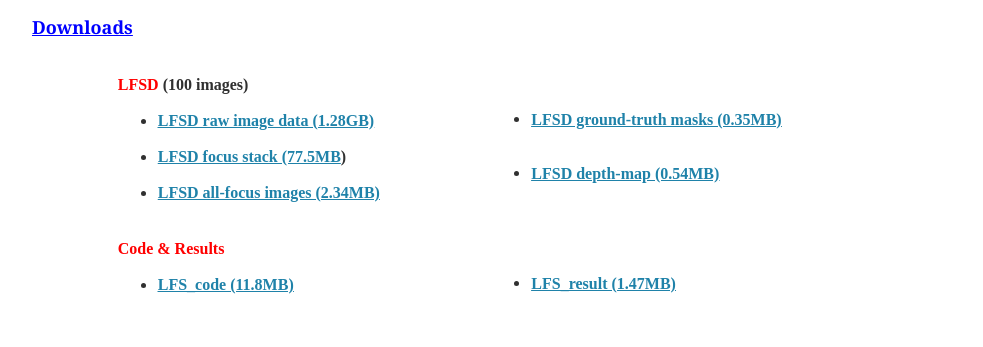
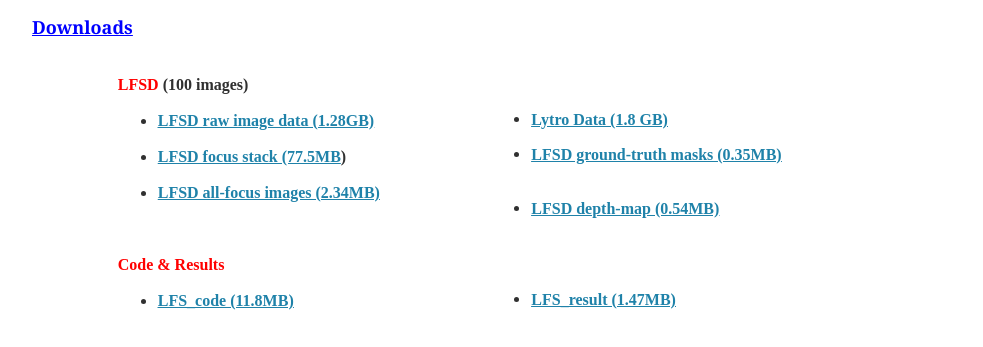
Before and after one commit to Nianyi-Li/LFSD, a plain HTML site: page index.htm in a window 1280 px wide. Shown: the part 1295-1642 px from the top of the page, without its empty margins (128-1111 px from the left). Drawn offline with Linux system fonts and the light colour scheme.

Commit message:
Update index.htm

```diff
--- a/index.htm
+++ b/index.htm
@@ -196,6 +196,11 @@
 								<p class="style18">&nbsp;</p>
 								<ul>
 												<li>
+												<p class="style28" style="width: 282px">
+												<a href="https://drive.google.com/file/d/1S4HGWQVraSmE6bf1fpdamxlyUauQFVXV/view?usp=sharing">
+												Lytro Data (1.8 GB)</a></p>
+												</li>
+												<li>
 												<p class="style28" style="width: 315px; height: 37px">
 												<a href="https://www.eecis.udel.edu/~nianyi/LFSD_files/ground_truth.rar">
 												LFSD ground-truth masks (0.35MB)</a></p>
```
